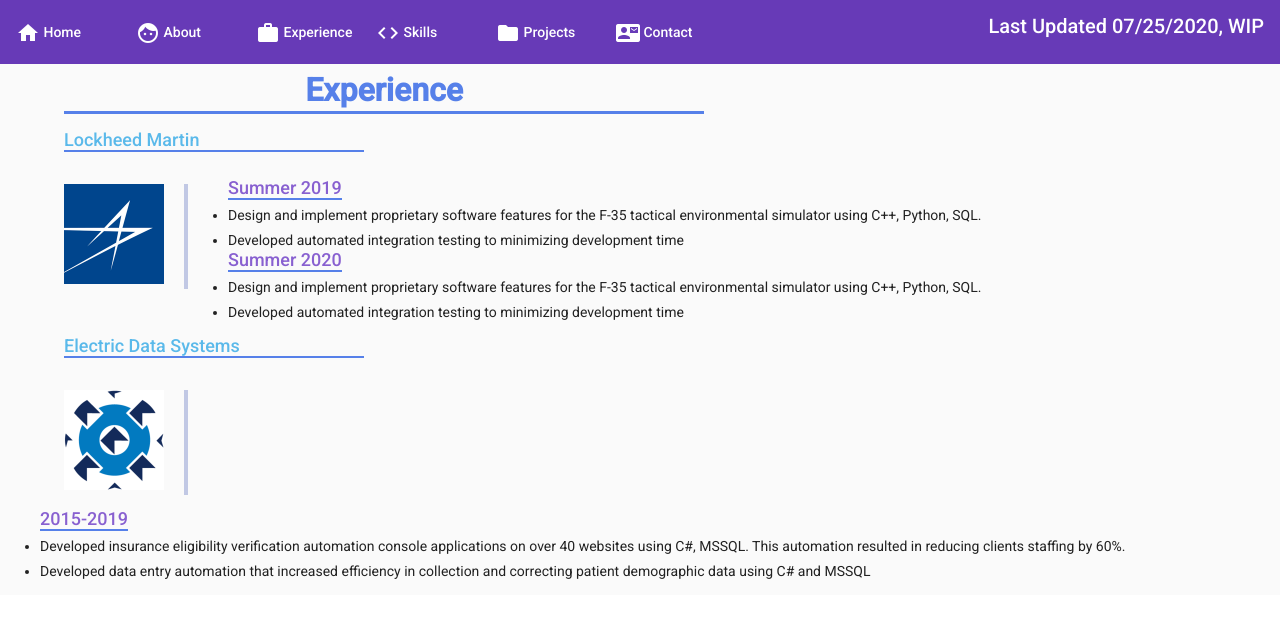
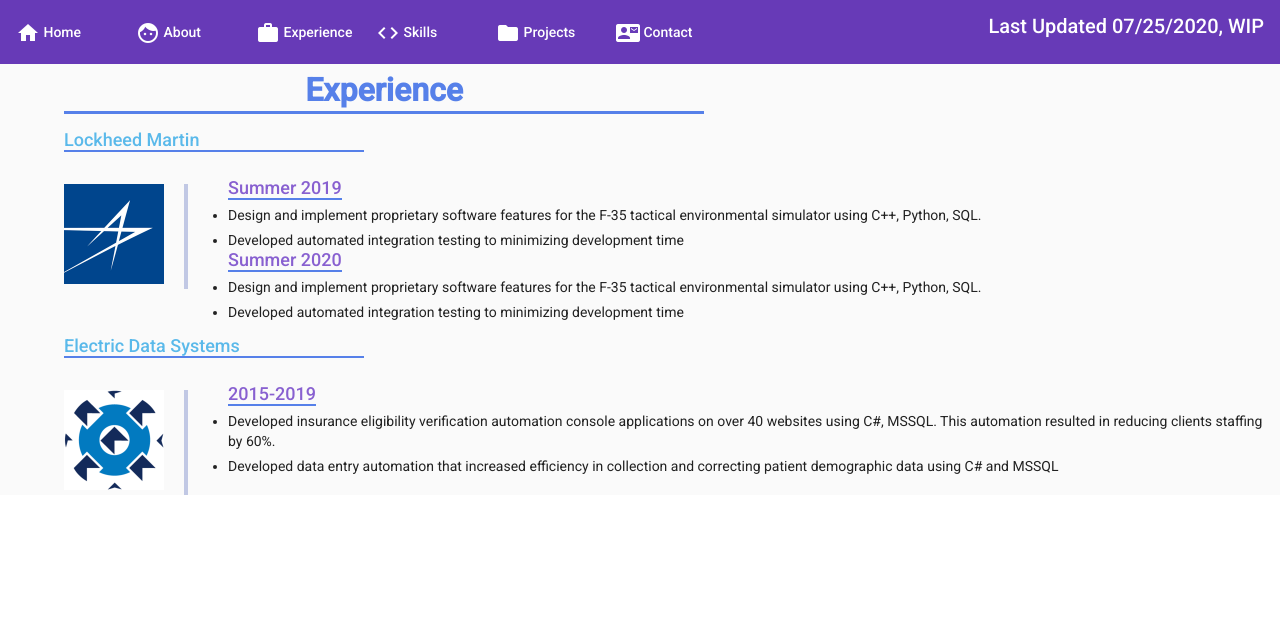
Before and after one commit to NickTidwell/ResumeSite, an Angular app: page / in a window 1280 px wide. Shown: the top 618 px of the page. Built offline with nearby package versions, Linux system fonts and the light colour scheme.

Commit message:
fix sizing

```diff
--- a/src/components/experience/experience.component.css
+++ b/src/components/experience/experience.component.css
@@ -49,7 +49,7 @@
     max-width: 300px;
 }
  .description{
-     float: left;
+     display: grid;;
  }
 
 
--- a/src/components/experience/experience.component.html
+++ b/src/components/experience/experience.component.html
@@ -11,7 +11,7 @@
                     </div>
 
             </div>
-            <div [ngClass.gt-sm]="'description'">
+            <div class ="description">
                 <ul class="job-desc-list">
                     <dl>Summer 2019</dl>
                     <li>Design and implement proprietary software features for the F-35 tactical environmental simulator using C++, Python, SQL.</li>
@@ -34,7 +34,7 @@
                     </div>
 
             </div>
-            <div [ngClass.gt-sm]="'description'">
+            <div class ="description">
                 <ul class="job-desc-list">
                     <dl>2015-2019</dl>
                     <li>Developed insurance eligibility verification automation console applications on over 40 websites using C#, MSSQL. This automation resulted in reducing clients staffing by 60%.</li>
--- a/src/components/projects/projects.component.css
+++ b/src/components/projects/projects.component.css
@@ -23,8 +23,15 @@
 
 .image{
     width: 100px;
-    height: 100px;
+    max-height: 100px;
     padding-right: 20px;
+}
+
+
+.image-sm{
+    width: 75px;
+    max-height: 100px;
+    padding-right: 10px;
 }
 
 .wall{
@@ -39,21 +46,23 @@
     font-size: large;
     font-weight: 500;
     border-bottom: 2px solid #5680e9;
-    width: 300px;
+    max-width: 300px;
 }
  .description{
-    float: left;
+     display: grid;
  }
 
- .job-desc-list > dl{
-     margin: 0px;
-     color: #8860d0;
-     font-size: large;
-     font-weight: 500;
-     border-bottom: 2px solid #5680e9;
-     width: fit-content;
- }
+
 
  .job-desc-list > li{
     padding-top: 5px;
 }
+
+.job-desc-list > dl{
+    margin: 0px;
+    color: #8860d0;
+    font-size: large;
+    font-weight: 500;
+    border-bottom: 2px solid #5680e9;
+    width: fit-content;
+}
--- a/src/components/projects/projects.component.html
+++ b/src/components/projects/projects.component.html
@@ -7,11 +7,11 @@
             <p class="imageCaption">Stock Market Prediction</p>
             <div class ="category wall">
                     <div>
-                        <img class="image" src="../../assets/img/stockmarket.jpg" >
+                        <img [ngClass.gt-sm]="'image'" [ngClass.lt-md]="'image-sm'" src="../../assets/img/stockmarket.jpg" >
                     </div>
 
             </div>
-            <div class="description">
+            <div class= "description">
                 <ul class="job-desc-list">
                     <dl>Python Application Development</dl>
                     <li>Developed predictive model of stock market closing prices utilizing Keras, Pandas and Sklearn </li>
@@ -26,11 +26,11 @@
             <p class="imageCaption">Online Poker</p>
             <div class ="category wall">
                     <div>
-                        <img class="image" src="../../assets/img/poker.png" >
+                        <img [ngClass.gt-sm]="'image'" [ngClass.lt-md]="'image-sm'" src="../../assets/img/poker.png" >
                     </div>
 
             </div>
-            <div class="description">
+            <div class= "description">
                 <ul class="job-desc-list">
                     <dl>Web Application Development</dl>
                     <li>Developed an online poker game using Node.js, React.js, and Socket.io</li>
@@ -45,11 +45,11 @@
             <p class="imageCaption">Threat Recognition Turret</p>
             <div class ="category wall">
                     <div>
-                        <img class="image" src="../../assets/img/face-detection.png" >
+                        <img [ngClass.gt-sm]="'image'" [ngClass.lt-md]="'image-sm'" src="../../assets/img/face-detection.png" >
                     </div>
 
             </div>
-            <div class="description">
+            <div class= "description">
                 <ul class="job-desc-list">
                     <dl>Engineer Tank Competition</dl>
                     <li>Developed threat and facial recognition classifiers using Python’s OpenCV library</li>
--- a/src/components/skills/skills.component.html
+++ b/src/components/skills/skills.component.html
@@ -8,6 +8,7 @@
                     <div class="wall">
                         <img  [ngClass.gt-sm]="'image'" [ngClass.lt-md]="'image-sm'" src="../../assets/img/codingIcon.png" >
                     </div>
+                    <div class="description">
                     <div  [ngClass.gt-sm]="'grid-container-large'" [ngClass.lt-md]="'grid-container-small'">
                         <div class="grid-item">C/C++</div>
                         <div class="grid-item">C#</div>
@@ -17,6 +18,7 @@
                         <div class="grid-item">API's</div>
                         <div class="grid-item">MatLab</div>
                       </div>
+                      </div>
 
             </div>
 
@@ -25,6 +27,7 @@
                 <div class="wall">
                     <img  [ngClass.gt-sm]="'image'" [ngClass.lt-md]="'image-sm'" src="../../assets/img/computer.png" >
                 </div>
+                <div class="description">
                     <div  [ngClass.gt-sm]="'grid-container-large'" [ngClass.lt-md]="'grid-container-small'"  class="grid-container-small">
                         <div class="grid-item">GIT</div>
                         <div class="grid-item">AWS</div>
@@ -33,6 +36,8 @@
                         <div class="grid-item">React</div>
                         <div class="grid-item">Node</div>
                       </div>
+                </div>
+
 
             </div>
 
@@ -41,6 +46,7 @@
                 <div class="wall">
                     <img  [ngClass.gt-sm]="'image'" [ngClass.lt-md]="'image-sm'" src="../../assets/img/notepad.png" >
                 </div>
+                <div class="description">
                 <div  [ngClass.gt-sm]="'grid-container-large'" [ngClass.lt-md]="'grid-container-small'">
                     <div class="grid-item">Data Structures and Algorithms</div>
                     <div class="grid-item">Computer Architecture</div>
@@ -50,6 +56,7 @@
                     <div class="grid-item">Programming Languages</div>
                   </div>
                   </div>
+            </div>
 
         </div>
     </div>
```
Lines whose indentation alone changed are shown as unchanged.
